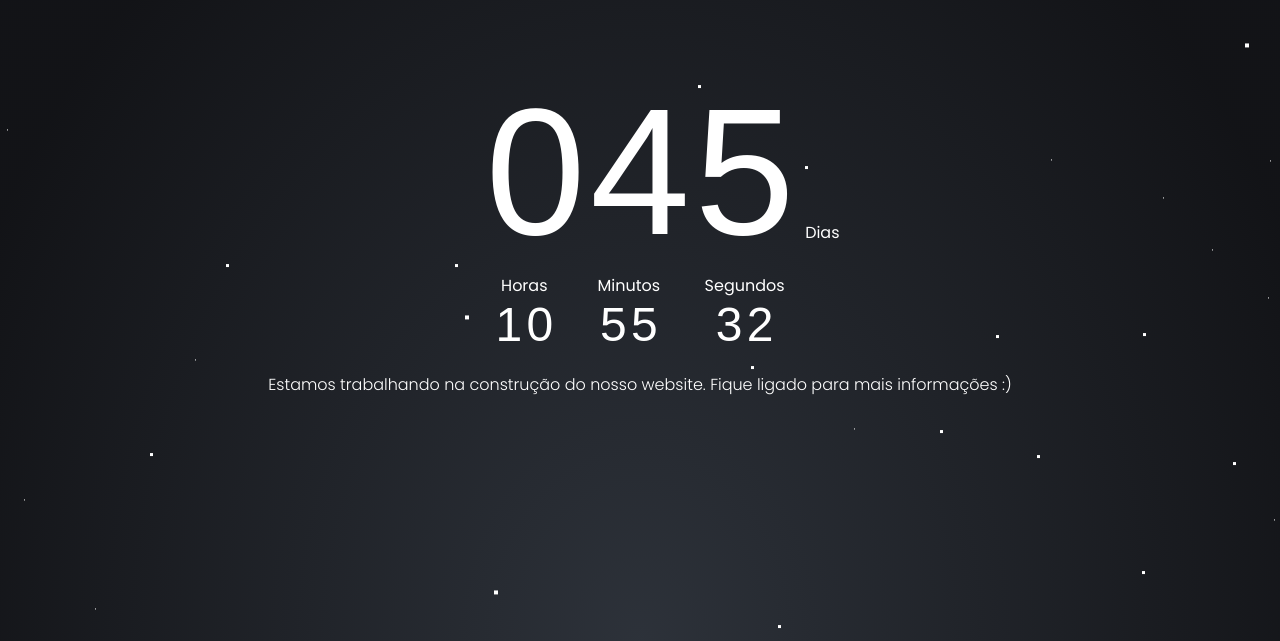
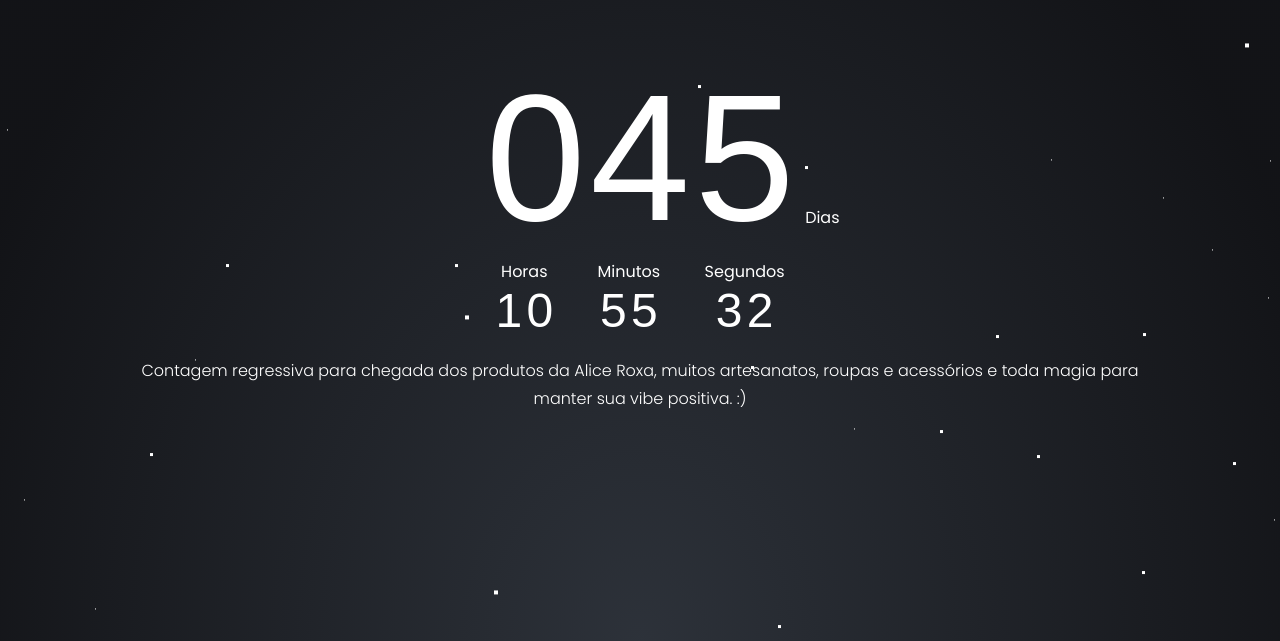
Before and after one commit to lfreneda/aliceroxa.com.br, a plain HTML site: page index.html in a window 1280 px wide. Shown: the part 159-800 px from the top of the page. Drawn offline with Linux system fonts and the light colour scheme; a web font is replaced by a local one.

Commit message:
Update index.html

```diff
--- a/index.html
+++ b/index.html
@@ -171,7 +171,7 @@ Alice Roxa
                     </div> <!-- .countdown -->
                     <p>
 
-Estamos trabalhando na construção do nosso website. Fique ligado para mais informações :)
+Contagem regressiva para chegada dos produtos da Alice Roxa, muitos artesanatos, roupas e acessórios e toda magia para manter sua vibe positiva. :)
 
 <!--                      <br>
                       Subscribe to our newsletter to stay updated on our progress.
```
